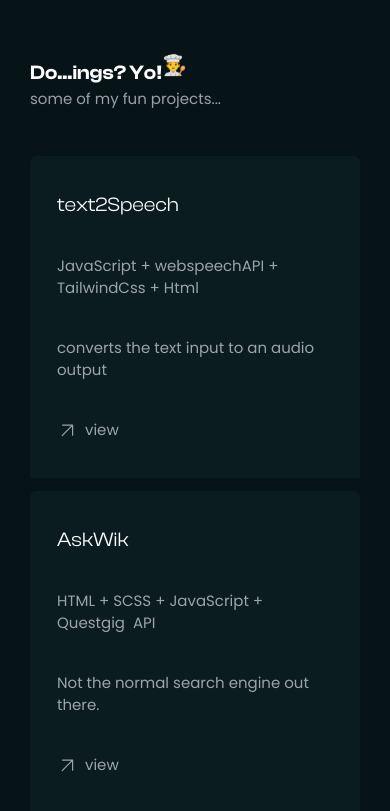
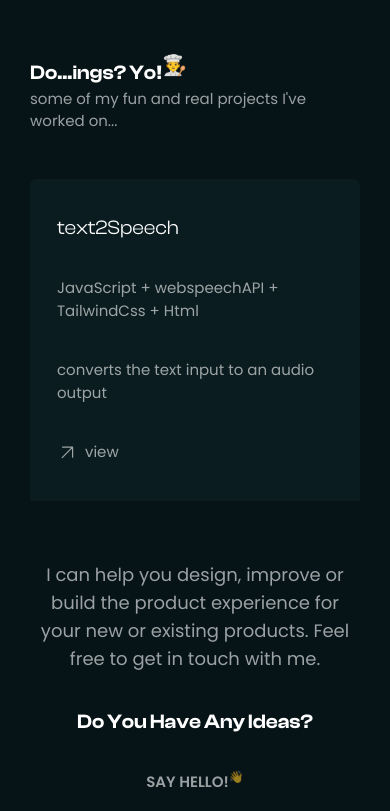
Before and after one commit to Victorola-coder/VickyJay, a React (Vite) app: page / in a window 390 px wide. Shown: the part 5753-6564 px from the top of the page. Built offline with nearby package versions, Linux system fonts and the light colour scheme.

Commit message:
restructured codebase

```diff
--- /dev/null
+++ b/src/Data/projects.js
@@ -0,0 +1,8 @@
+export const projectData = [
+    {
+        name: 'text2Speech',
+        desc: ' converts the text input to an audio output',
+        lang: ' JavaScript + webspeechAPI + TailwindCss + Html',
+        link: 'https://text2speeech.vercel.app/',
+    },
+]
--- a/src/components/projects.jsx
+++ b/src/components/projects.jsx
@@ -1,5 +1,6 @@
 import { motion } from "framer-motion";
 import { Arrow } from "../assets/Icons";
+import { projectData } from "../Data/projects";
 
 const Projects = () => {
   return (
@@ -14,10 +15,61 @@ const Projects = () => {
           <p
             className={`font-medium text-[#FFFFFF99] text-[15px] leading-[22.5px] lg:text-[18px] lg:leading-[27px]`}
           >
-            some of my fun projects...
+            some of my fun and real projects I{"'"}ve worked on...
           </p>
         </div>
+
         <div
+          className={`mt-[46px] flex flex-wrap gap-[13px] lg:mt-[67px] lg:gap-[26px] lg:justify-between`}
+        >
+          {projectData.map((project, index) => (
+            <div
+              key={index}
+              className={`w-full max-w-md rounded-t-md p-3 relative overflow-hidden after:content-[''] after:absolute after:bg-zinc-100 after:w-0 after:h-0.5 after:bottom-0 after:right-0 after:transition-all after:duration-300 after:hover:left-0 after:hover:w-full space-y-3 hover:shadow-2xl hover:shadow-emerald-400/20 group bg-[#0A1C20] flex flex-col gap-[25px] md:gap-[29px] px-[27px] py-[40px] justify-center w-[367px] h-[322px] md:w-[424px] md:h-[373px] md:px-[32px] md:py-[55px]`}
+            >
+              <h5
+                className={`font-medium font-clash text-[20px] leading-[24.6px] md:text-[25px] md:leading-[30.75px]`}
+              >
+                {project.name}
+              </h5>
+              <p
+                className={`text-[#FFFFFF99] text-[15px] font-medium md:text-[18px] md:leading-[27px]`}
+              >
+                {project.lang}
+              </p>
+              <small
+                className={`text-[#FFFFFF99] font-medium max-w-[294px] text-[15px] leading-[22.5px] md:max-w-[340px] md:text-[18px] md:leading-[27px]`}
+              >
+                {project.desc}
+              </small>
+              <div>
+                <a
+                  href={project.link}
+                  target="_blank"
+                  rel="noreferrer"
+                  className="max-w-[70px]"
+                >
+                  <motion.div
+                    whileHover={{ scale: 0.9 }}
+                    className="flex items-center space-x-2"
+                  >
+                    <span>
+                      <Arrow
+                        className={`w-[20px] h-[20px] md:w-[18px] md:h-[18px]`}
+                      />
+                    </span>
+                    <p
+                      className={`text-[15px] leading-[22.5px] md:text-[18px] md:leading-[27px] font-medium text-[#FFFFFF99]`}
+                    >
+                      view
+                    </p>
+                  </motion.div>
+                </a>
+              </div>
+            </div>
+          ))}
+        </div>
+        {/* <div
           className={`mt-[46px] flex flex-wrap gap-[13px] lg:mt-[67px] lg:gap-[26px] lg:justify-between`}
         >
           <div
@@ -152,7 +204,7 @@ const Projects = () => {
               </motion.div>
             </a>
           </div>
-        </div>
+        </div> */}
       </div>
     </section>
   );
--- a/src/components/skills&&experience/experience.jsx
+++ b/src/components/skills&&experience/experience.jsx
@@ -17,7 +17,7 @@ const Experience = () => {
       <div className={`flex flex-col lg:items-end`}>
         <div className="font-pop">
           <h2
-            className={`flex items-center font-clashbold text-white text-[20px] font-semibold lg:text- lg:text-[50px] lg:leading-[49.2px]`}
+            className={`flex items-center ml-0 lg:ml-20 font-clashbold text-white text-[20px] font-semibold lg:text- lg:text-[50px] lg:leading-[49.2px]`}
           >
             Experience <small className={`animate-bounce`}>🚀</small>
           </h2>
@@ -28,7 +28,7 @@ const Experience = () => {
           </p>
         </div>
         <div className="flex lg:justify-between mt-[30px]">
-          <div className="w-0.5 h-[800px] bg-[#1ED7601A]"></div>
+          <div className="w-0.5 h-[740px] bg-[#1ED7601A]"></div>
           <div className={`flex flex-col space-y-[60px]`}>
             <div className="flex gap-[38px] lg:gap-[48px]">
               <div className="relative">
```
